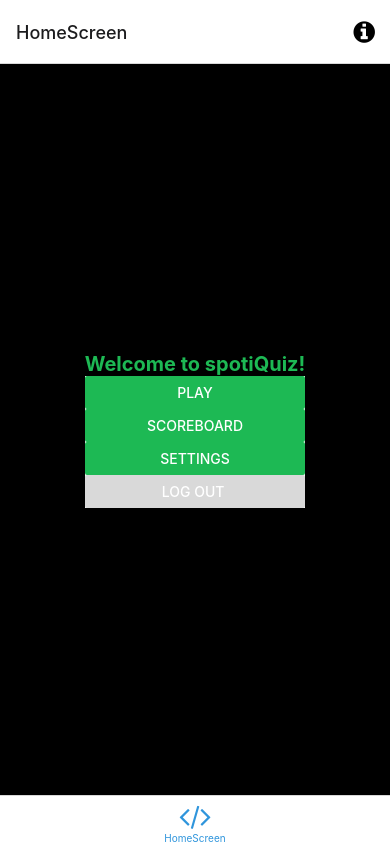
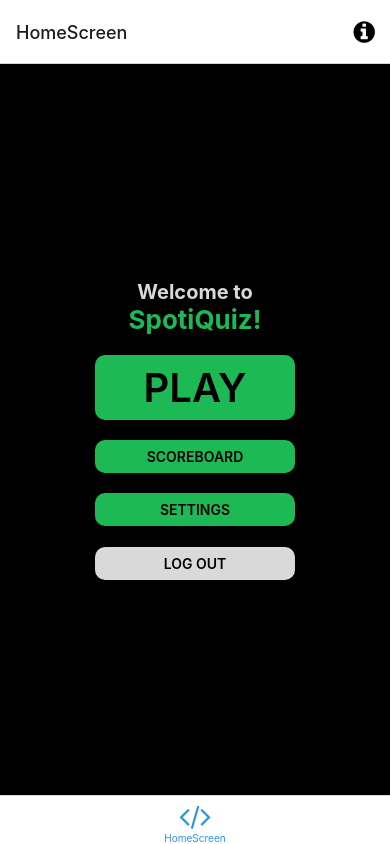
Before and after one commit to schjoth/DIMA, a React Native app: screen /TabOne in a window 390 px wide. Built offline with nearby package versions, Linux system fonts and the light colour scheme; no server answers; what expo-linking would draw is missing.

Commit message:
feat: implement components

```diff
--- a/screens/HomeScreen.tsx
+++ b/screens/HomeScreen.tsx
@@ -1,71 +1,59 @@
-import { StyleSheet, Button, Alert, SafeAreaView, Pressable } from 'react-native';
-import React from 'react';
-import { useState } from 'react';
+import { StyleSheet, Alert, SafeAreaView } from "react-native";
+import React from "react";
 
-import EditScreenInfo from '../components/EditScreenInfo';
-import { Text, View } from '../components/Themed';
-import { RootTabScreenProps } from '../types';
+import { Text, View } from "../components/Themed";
+import { RootTabScreenProps } from "../types";
+import CustomButton from "../components/CustomButton";
+import WelcomeTitle from "../components/WelcomeTitle";
 
-export default function TabOneScreen({ navigation }: RootTabScreenProps<'TabOne'>) {
+export default function TabOneScreen({
+  navigation,
+}: RootTabScreenProps<"TabOne">) {
   return (
-    <SafeAreaView style = {styles.container}>
-<View>
-    <View style={styles.container}>
-      <Text style={styles.title}>Welcome to spotiQuiz!</Text>
-    </View>
-      <View>
-      <Button
-        title="Play"
-        color="#1DB954"
-        onPress={() => Alert.alert('Simple Button pressed') }
-      />
-      </View>
-
-      <View>
-      <Button
-        title="Scoreboard"
-        color="#1DB954"
-        onPress={() => Alert.alert('Simple Button pressed') }
-      />
-      </View>
-      <View>
-      <Button
-        title="Settings"
-        color="#1DB954"
-        onPress={() => Alert.alert('Simple Button pressed') }
-      />
-      </View>
-      <View>
-    <Button
-        title="Log out "
-        color="#D9D9D9"
-        onPress={() => Alert.alert('Simple Button pressed') }
-      />
-      </View>
+    <SafeAreaView style={styles.container}>
+      <View style={styles.navigation}>
+        <WelcomeTitle />
+        <CustomButton
+          variant="play"
+          title="Play"
+          onPress={() => Alert.alert("Simple Button pressed")}
+        />
+        <CustomButton
+          title="Scoreboard"
+          onPress={() => Alert.alert("Simple Button pressed")}
+        />
+        <CustomButton
+          title="Settings"
+          onPress={() => Alert.alert("Simple Button pressed")}
+        />
+        <CustomButton
+          title="Log out"
+          variant="secondary"
+          onPress={() => Alert.alert("Simple Button pressed")}
+        />
       </View>
     </SafeAreaView>
-
   );
 }
-
-
 
 const styles = StyleSheet.create({
   container: {
     flex: 1,
-    alignItems: 'center',
-    justifyContent: 'center',
-    backgroundColor: '#000',
+    alignItems: "center",
+    justifyContent: "center",
+    backgroundColor: "#000",
   },
-  title: {
-    fontSize: 20,
-    fontWeight: 'bold',
-    color: '#1DB954',
+  navigation: {
+    display: "flex",
+    alignItems: "center",
+    justifyContent: "space-between",
+    height: 300,
+    backgroundColor: "#000",
+    width: "100%",
   },
-  separator: {
-    marginVertical: 30,
-    height: 1,
-    width: '80%',
-    color: '#1DB954',
+  playButton: {},
+  button: {
+    backgroundColor: "#1DB954",
+    borderRadius: 30,
   },
 });
```
